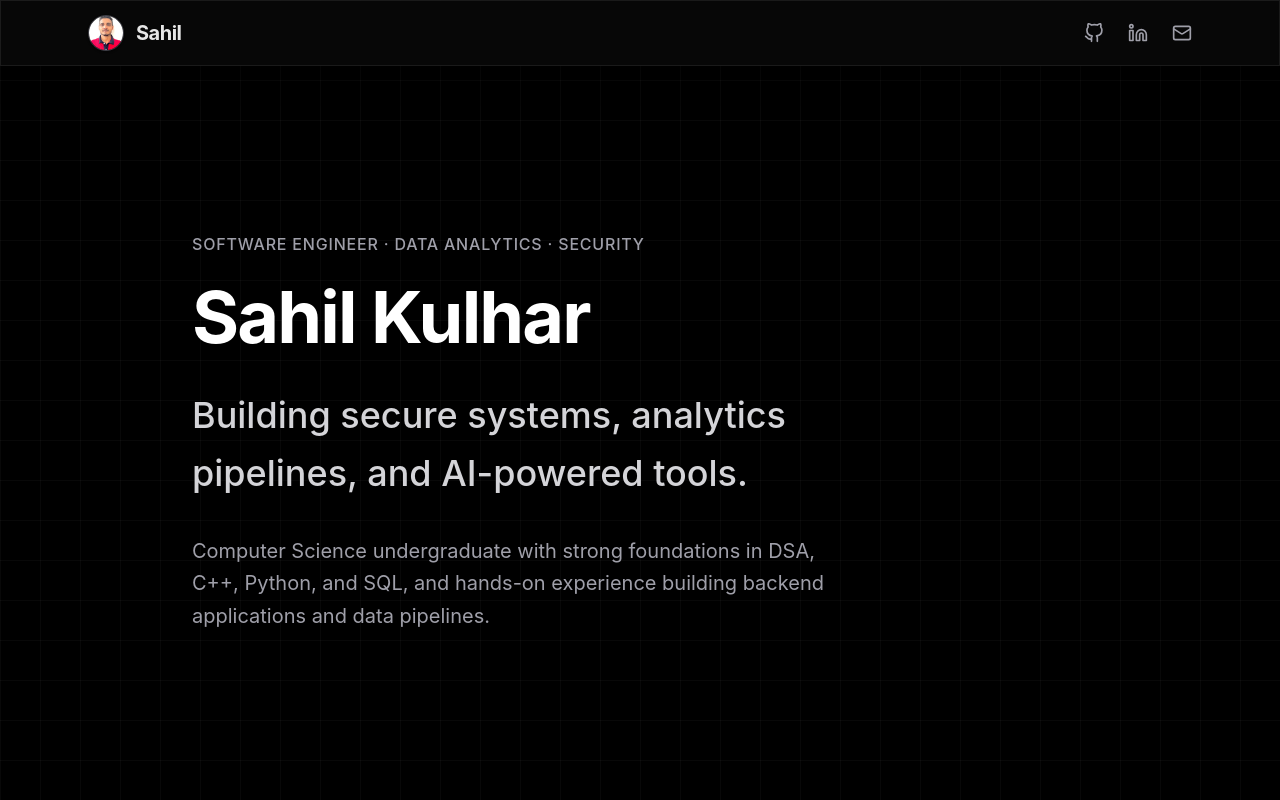
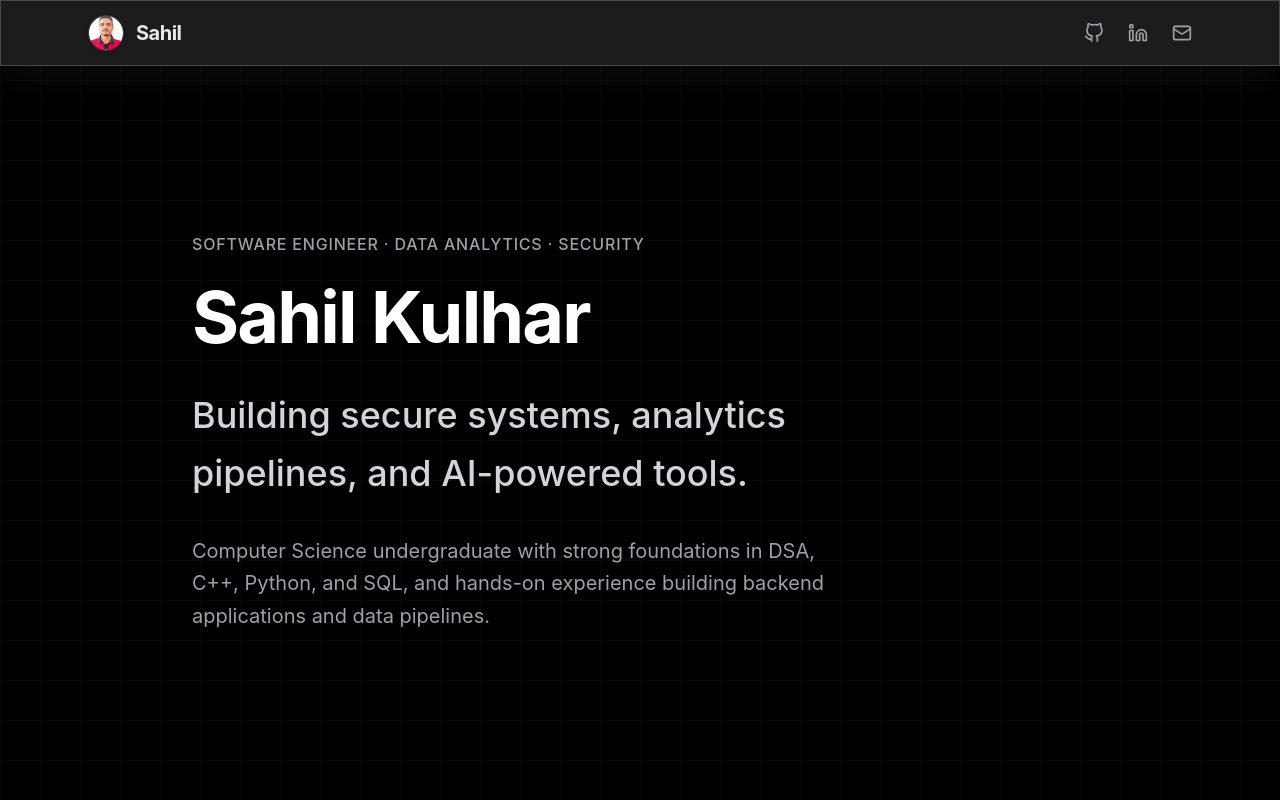
Before and after one commit to Cy-nape/My-Portfolio, a React (Vite) app: page / in a window 1280 px wide. Shown: the top 800 px of the page. Built offline with nearby package versions, Linux system fonts and the light colour scheme; no server answers.

Commit message:
style: add distinct hover state to glass panels for better visibility

```diff
--- a/src/index.css
+++ b/src/index.css
@@ -32,6 +32,13 @@
 .glass {
   background-color: rgba(10, 10, 10, 0.7);
   backdrop-filter: blur(16px);
-  border: 1px solid rgba(255, 255, 255, 0.08);
+  border: 1px solid rgba(255, 255, 255, 0.05);
   box-shadow: 0 4px 30px rgba(0, 0, 0, 0.5);
+  transition: background-color 0.3s ease, border-color 0.3s ease, box-shadow 0.3s ease, transform 0.3s ease;
 }
+
+.glass:hover {
+  background-color: rgba(35, 35, 35, 0.8);
+  border-color: rgba(255, 255, 255, 0.2);
+  box-shadow: 0 10px 40px rgba(255, 255, 255, 0.05);
+}
```
